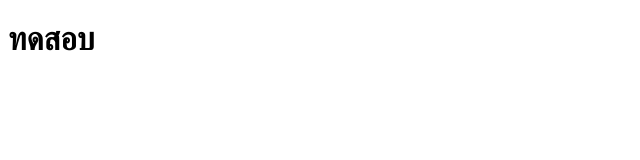
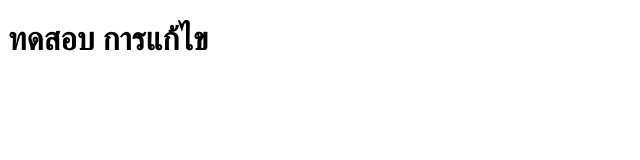
Before and after one commit to Atsadawat6340011019/flutter_prj, a plain HTML site: page index.html in a window 1280 px wide. Shown: the whole page, without its empty margins (0-640 px from the left). Drawn offline with Linux system fonts and the light colour scheme.

Commit message:
edit index

```diff
--- a/index.html
+++ b/index.html
@@ -6,6 +6,6 @@
     <title>Document</title>
 </head>
 <body>
-    <h1>ทดสอบ</h1>
+    <h1>ทดสอบ การแก้ไข</h1>
 </body>
 </html>
```
